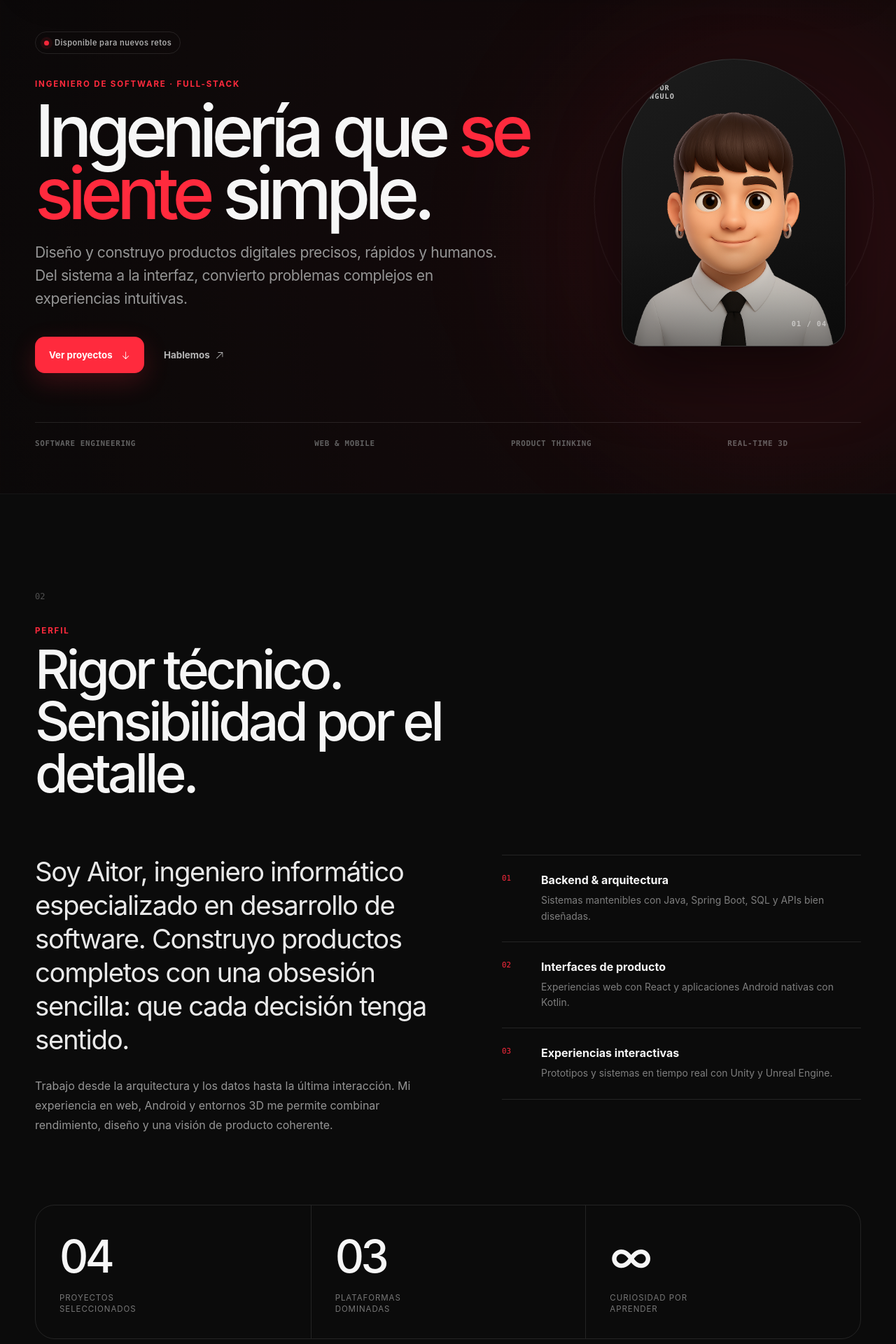
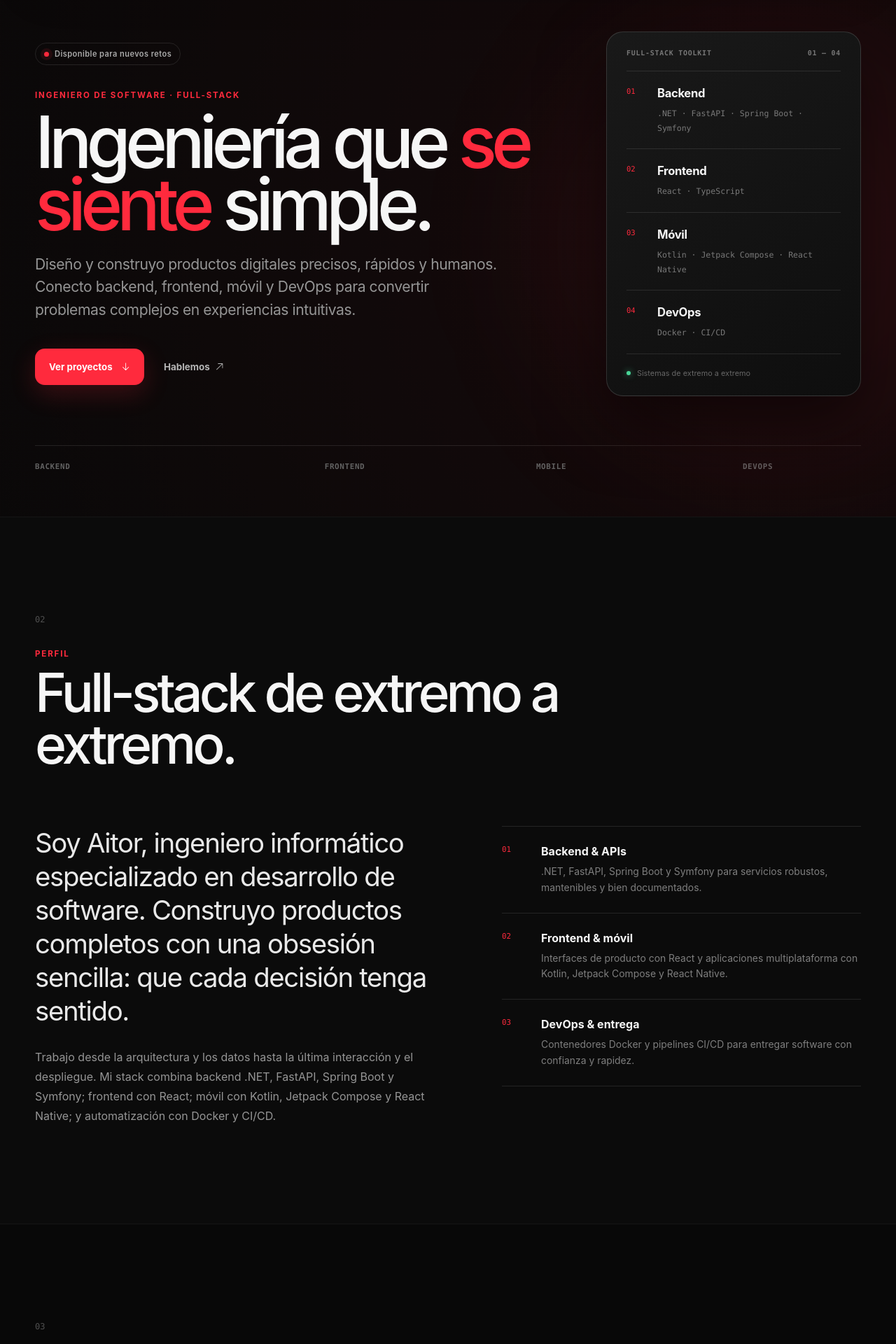
Before and after one commit to HERRERA99/Portafolio, a React (Vite) app: page / in a window 1280 px wide. Shown: the part 120-2040 px from the top of the page at 70% size. Built offline with nearby package versions, Linux system fonts and the light colour scheme.

Commit message:
Refactor AboutMe and Home sections: remove metrics display, update portrait to stack layout, and enhance stack information presentation.

```diff
--- a/src/App.css
+++ b/src/App.css
@@ -40,17 +40,17 @@
 .button-primary:hover { background: #ff4051; box-shadow: 0 16px 42px rgba(255,42,61,.3); transform: translateY(-3px); }
 .text-link { display: inline-flex; align-items: center; gap: 7px; color: #b5b5b5; font-size: .84rem; font-weight: 650; transition: color .2s ease; }
 .text-link:hover { color: #fff; }
-.portrait-stage { position: relative; aspect-ratio: .78; display: grid; place-items: center; }
-.portrait-card { position: relative; width: 88%; aspect-ratio: .78; overflow: hidden; border: 1px solid rgba(255,255,255,.12); border-radius: 160px 160px 30px 30px; background: linear-gradient(145deg, #1c1c1c, #0e0e0e); box-shadow: 0 40px 90px rgba(0,0,0,.55); }
-.portrait-card::after { content: ''; position: absolute; inset: auto 0 0; height: 38%; background: linear-gradient(transparent, rgba(8,8,8,.55)); pointer-events: none; }
-.portrait-card img { position: absolute; width: 112%; max-width: none; left: 50%; bottom: -1%; transform: translateX(-50%); filter: saturate(.9) contrast(1.03); }
-.portrait-label, .portrait-code { position: absolute; z-index: 2; font: 600 .64rem/1.2 ui-monospace, SFMono-Regular, Consolas, monospace; text-transform: uppercase; letter-spacing: .1em; }
-.portrait-label { top: 34px; left: 32px; color: rgba(255,255,255,.75); }
-.portrait-code { right: 26px; bottom: 25px; color: rgba(255,255,255,.5); }
-.orbit { position: absolute; border: 1px solid rgba(255,255,255,.08); border-radius: 50%; }
-.orbit-one { width: 110%; aspect-ratio: 1; animation: spin 24s linear infinite; }
-.orbit-one::after { content: ''; position: absolute; top: 14%; right: 11%; width: 8px; height: 8px; border-radius: 50%; background: var(--red); box-shadow: 0 0 18px var(--red); }
-.orbit-two { width: 78%; aspect-ratio: 1; border-color: rgba(255,42,61,.12); }
+.stack-stage { position: relative; min-height: 470px; display: grid; place-items: center; }
+.stack-stage::before { content: ''; position: absolute; width: 310px; height: 310px; border: 1px solid rgba(255,42,61,.14); border-radius: 50%; animation: spin 26s linear infinite; }
+.stack-stage::after { content: ''; position: absolute; width: 7px; height: 7px; top: 12%; right: 8%; border-radius: 50%; background: var(--red); box-shadow: 0 0 16px var(--red); }
+.stack-panel { position: relative; z-index: 1; width: min(100%, 380px); padding: 25px 28px; border: 1px solid rgba(255,255,255,.14); border-radius: 24px; background: linear-gradient(145deg, #191919, #0e0e0e); box-shadow: 0 40px 90px rgba(0,0,0,.5); }
+.stack-panel-top { padding-bottom: 20px; display: flex; justify-content: space-between; border-bottom: 1px solid var(--line); color: #777; font: 600 .62rem/1 ui-monospace, SFMono-Regular, Consolas, monospace; letter-spacing: .08em; text-transform: uppercase; }
+.stack-group { padding: 21px 0; display: grid; grid-template-columns: 32px 1fr; gap: 12px; border-bottom: 1px solid var(--line); }
+.stack-index { color: var(--red); font: 500 .66rem/1.5 ui-monospace, SFMono-Regular, Consolas, monospace; }
+.stack-group p { margin: 0 0 7px; font-size: 1.04rem; font-weight: 650; letter-spacing: -.02em; }
+.stack-group div > span { color: #787878; font: 500 .72rem/1.45 ui-monospace, SFMono-Regular, Consolas, monospace; }
+.stack-signal { padding-top: 20px; display: flex; align-items: center; gap: 9px; color: #666; font-size: .68rem; }
+.stack-signal i { width: 6px; height: 6px; border-radius: 50%; background: #48d597; box-shadow: 0 0 10px rgba(72,213,151,.7); }
 .expertise-strip { margin-top: 70px; padding: 25px 0; display: grid; grid-template-columns: repeat(4,1fr); border-top: 1px solid var(--line); color: #626262; font: 600 .68rem/1 ui-monospace, SFMono-Regular, Consolas, monospace; letter-spacing: .06em; text-transform: uppercase; }
 .expertise-strip span:not(:first-child) { text-align: center; }
 
@@ -63,11 +63,6 @@
 .capabilities article > span { color: var(--red); font: 500 .68rem/1.4 ui-monospace, SFMono-Regular, Consolas, monospace; }
 .capabilities h3 { margin: 0 0 8px; font-size: 1rem; font-weight: 650; }
 .capabilities p { margin: 0; color: #7e7e7e; font-size: .87rem; line-height: 1.6; }
-.metrics { margin-top: 100px; display: grid; grid-template-columns: repeat(3,1fr); border: 1px solid var(--line); border-radius: var(--radius); overflow: hidden; }
-.metrics div { min-height: 190px; padding: 34px; display: flex; flex-direction: column; justify-content: space-between; }
-.metrics div + div { border-left: 1px solid var(--line); }
-.metrics strong { font-size: clamp(3rem, 5vw, 5rem); font-weight: 500; letter-spacing: -.07em; }
-.metrics span { max-width: 140px; color: #777; font-size: .72rem; line-height: 1.35; text-transform: uppercase; letter-spacing: .08em; }
 
 .section-heading-inline { max-width: none; display: flex; justify-content: space-between; align-items: flex-end; gap: 50px; }
 .section-heading-inline > p { max-width: 440px; margin: 0 0 10px; color: var(--muted); line-height: 1.65; }
@@ -148,7 +143,7 @@
   .hero h1 { font-size: clamp(3.7rem, 17vw, 5.5rem); }
   .hero-description { font-size: 1rem; }
   .hero-actions { margin-top: 30px; }
-  .portrait-stage { width: min(100%, 420px); margin: 45px auto 0; }
+  .stack-stage { width: min(100%, 420px); min-height: 430px; margin: 45px auto 0; }
   .expertise-strip { margin-top: 55px; grid-template-columns: 1fr 1fr; gap: 18px 10px; }
   .expertise-strip span:not(:first-child) { text-align: left; }
   .section-index { margin-bottom: 26px; }
@@ -156,9 +151,6 @@
   .section-heading h2, .contact h2 { font-size: clamp(3rem, 14vw, 4.7rem); }
   .about-grid { gap: 55px; }
   .about-statement p:first-child { font-size: 1.65rem; }
-  .metrics { margin-top: 65px; grid-template-columns: 1fr; }
-  .metrics div { min-height: 145px; }
-  .metrics div + div { border-top: 1px solid var(--line); border-left: 0; }
   .project-list { gap: 80px; }
   .project-card, .project-card:nth-child(even) { display: flex; flex-direction: column; align-items: stretch; gap: 28px; }
   .project-card:nth-child(even) .project-media { order: 0; }
--- a/src/sections/AboutMe.jsx
+++ b/src/sections/AboutMe.jsx
@@ -18,9 +18,6 @@ export function AboutMe({ copy }) {
             ))}
           </div>
         </div>
-        <div className="metrics" data-reveal>
-          {copy.metrics.map((metric) => <div key={metric.label}><strong>{metric.value}</strong><span>{metric.label}</span></div>)}
-        </div>
       </div>
     </section>
   )
--- a/src/sections/Home.jsx
+++ b/src/sections/Home.jsx
@@ -15,13 +15,16 @@ export function Home({ copy }) {
             <a className="text-link" href="#contact">{copy.contact}<HiArrowUpRight /></a>
           </div>
         </div>
-        <div className="portrait-stage" data-reveal style={{ '--delay': '160ms' }}>
-          <div className="orbit orbit-one" />
-          <div className="orbit orbit-two" />
-          <div className="portrait-card">
-            <span className="portrait-label">Aitor<br />Angulo</span>
-            <img src="/PerfilAvatar.png" alt={copy.imageAlt} />
-            <span className="portrait-code">01 / 04</span>
+        <div className="stack-stage" data-reveal style={{ '--delay': '160ms' }}>
+          <div className="stack-panel">
+            <div className="stack-panel-top"><span>{copy.stackLabel}</span><span>01 — 04</span></div>
+            {copy.stack.map((group, index) => (
+              <div className="stack-group" key={group.title}>
+                <span className="stack-index">0{index + 1}</span>
+                <div><p>{group.title}</p><span>{group.items.join(' · ')}</span></div>
+              </div>
+            ))}
+            <div className="stack-signal"><i /><span>{copy.stackFooter}</span></div>
           </div>
         </div>
       </div>
```
Also changed, not shown: src/data/content.js.
